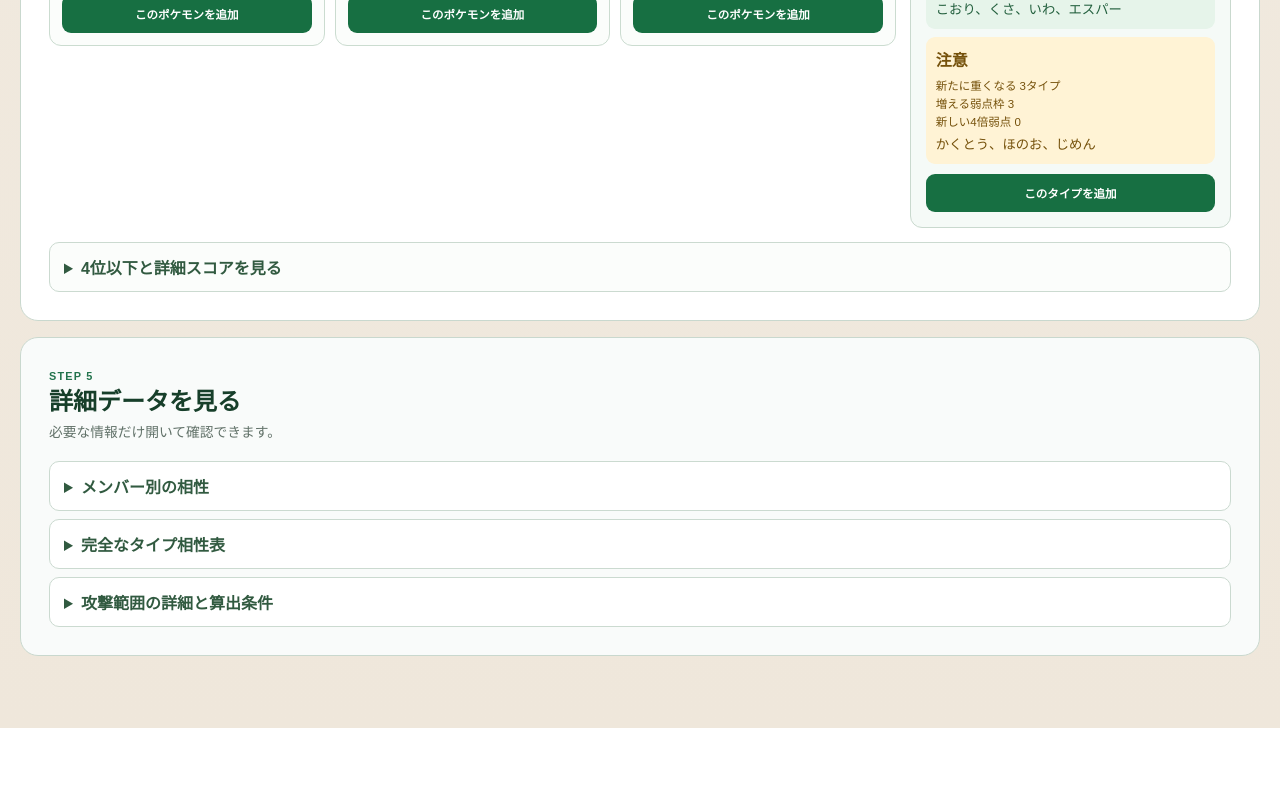
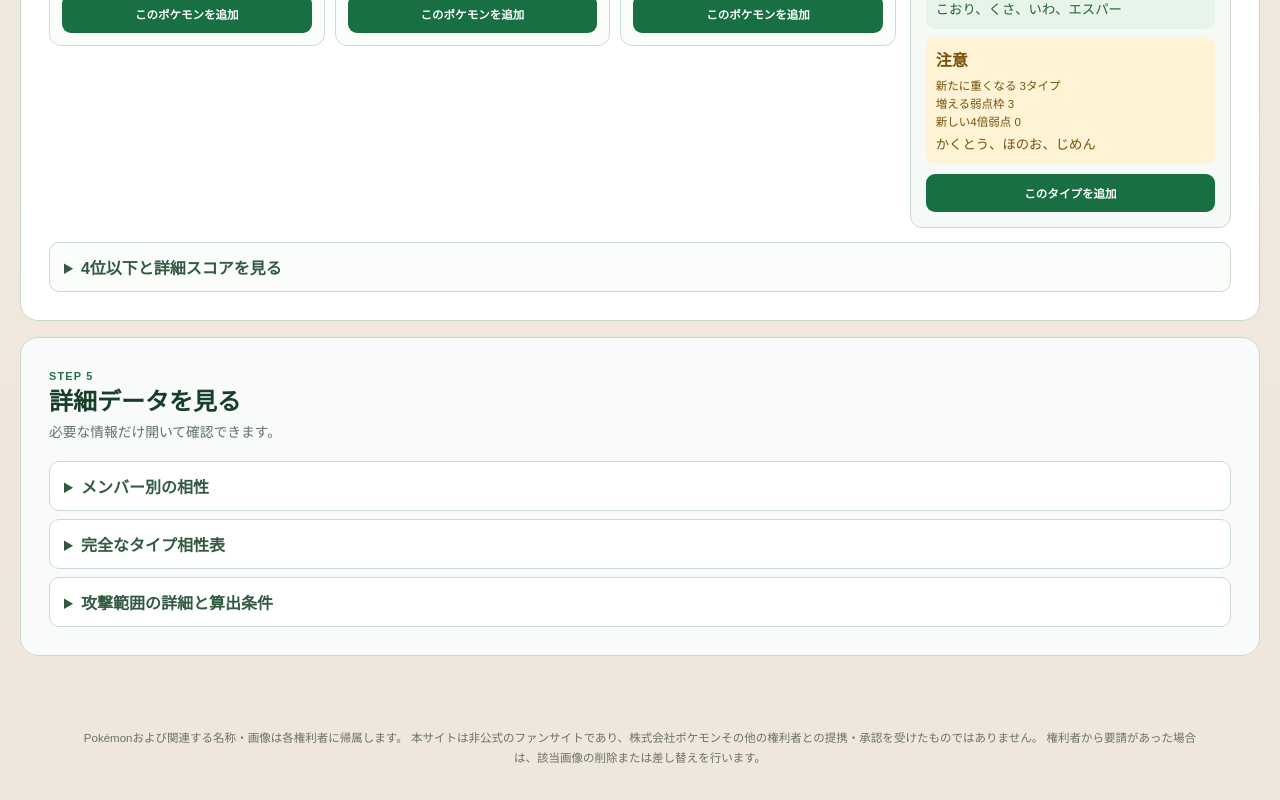
Before and after one commit to drawcia0122/pokemon-team-helper, a Next.js app: page / in a window 1280 px wide. Shown: the part 2531-3331 px from the top of the page. Before the commit the page ends 3259 px from the top, so only its background shows below. Built offline with nearby package versions, Linux system fonts and the light colour scheme.

Commit message:
docs: add unofficial site attribution

```diff
--- a/app/layout.tsx
+++ b/app/layout.tsx
@@ -1,5 +1,6 @@
 import type { Metadata } from "next";
 import type { ReactNode } from "react";
+import { SiteAttribution } from "@/components/navigation/SiteAttribution";
 import { STATIC_CONTENT_SECURITY_POLICY } from "@/lib/contentSecurityPolicy";
 import "./globals.css";
 
@@ -21,7 +22,10 @@ export default function RootLayout({
           content={STATIC_CONTENT_SECURITY_POLICY}
         />
       </head>
-      <body>{children}</body>
+      <body>
+        {children}
+        <SiteAttribution />
+      </body>
     </html>
   );
 }
--- /dev/null
+++ b/components/navigation/SiteAttribution.module.css
@@ -0,0 +1,23 @@
+.footer {
+  width: min(1120px, calc(100% - 32px));
+  margin: 0 auto;
+  padding: 0 0 32px;
+  color: #697168;
+  font-size: 0.72rem;
+  line-height: 1.75;
+  text-align: center;
+}
+
+.footer p {
+  margin: 0;
+  overflow-wrap: anywhere;
+}
+
+@media (max-width: 520px) {
+  .footer {
+    width: calc(100% - 24px);
+    padding-bottom: 24px;
+    font-size: 0.68rem;
+    text-align: left;
+  }
+}
--- /dev/null
+++ b/components/navigation/SiteAttribution.tsx
@@ -0,0 +1,13 @@
+import styles from "./SiteAttribution.module.css";
+
+export function SiteAttribution() {
+  return (
+    <footer className={styles.footer} aria-label="権利表記">
+      <p>
+        Pokémonおよび関連する名称・画像は各権利者に帰属します。
+        本サイトは非公式のファンサイトであり、株式会社ポケモンその他の権利者との提携・承認を受けたものではありません。
+        権利者から要請があった場合は、該当画像の削除または差し替えを行います。
+      </p>
+    </footer>
+  );
+}
```
